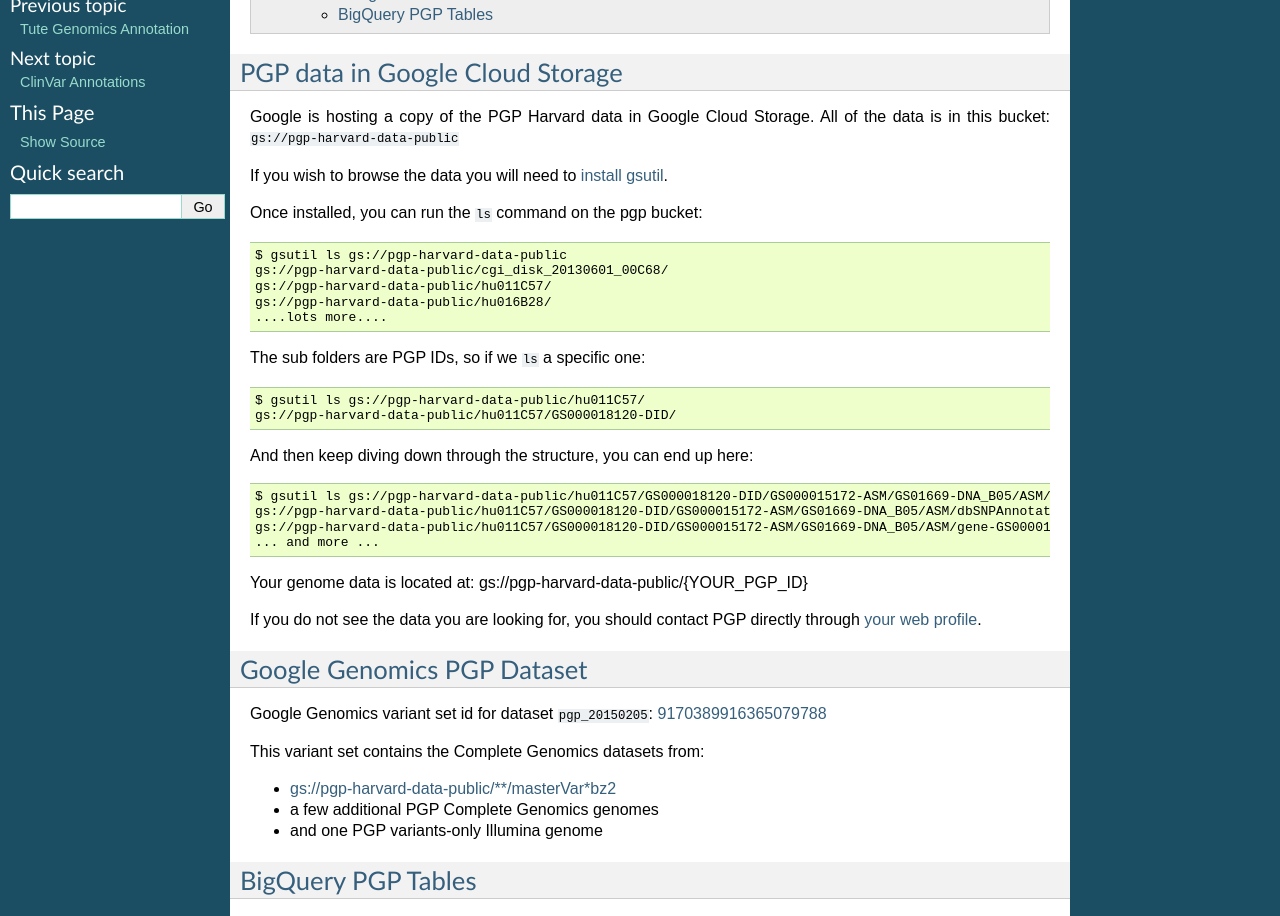
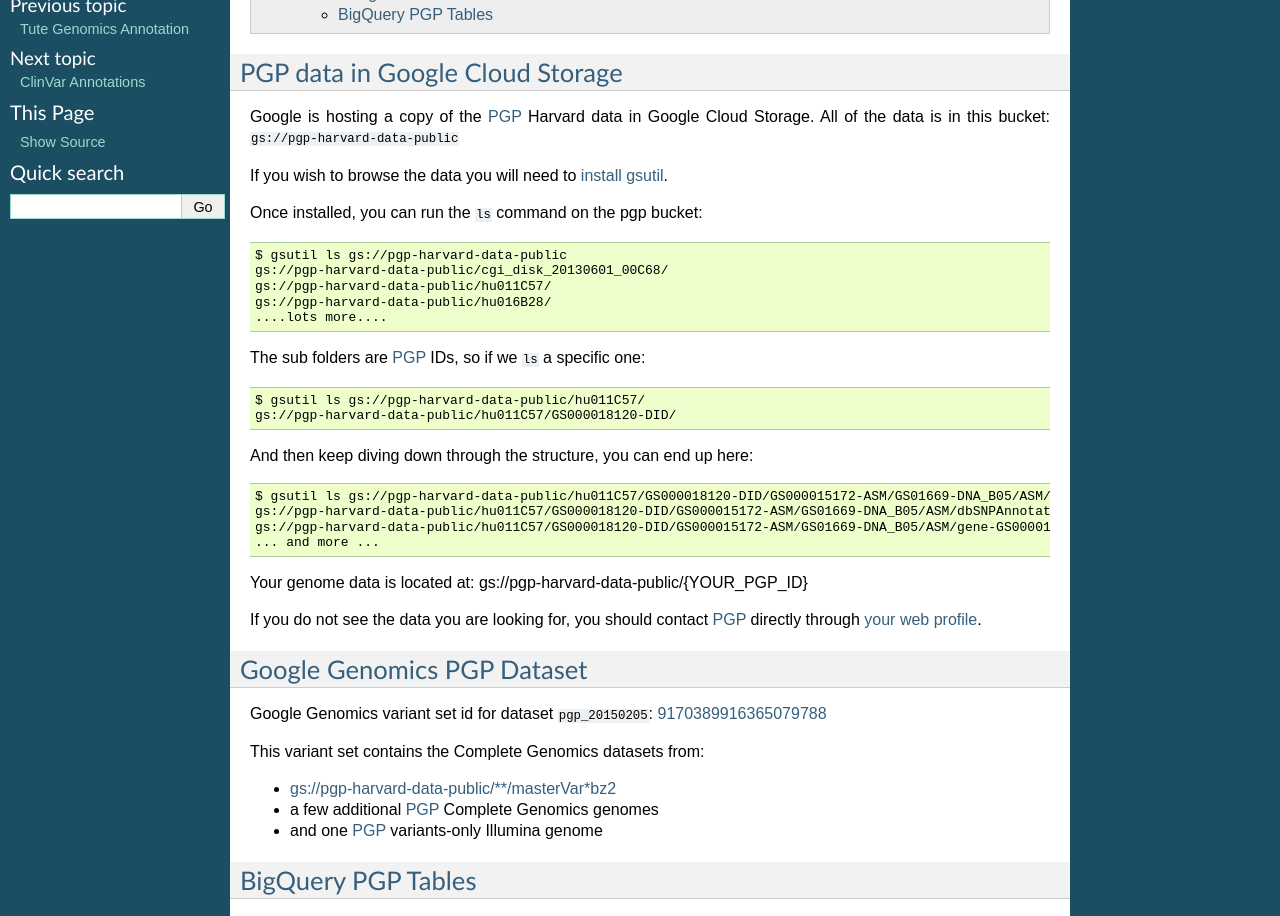
Before and after one commit to googlegenomics/readthedocs, a Sphinx documentation site: the page built from docs/source/use_cases/discover_public_data/pgp_public_data.rst, in a window 1280 px wide. Shown: the part 202-1118 px from the top of the page. Built offline with Sphinx 7.4.7, drawn with Linux system fonts in a browser that asks for light colours.

Commit message:
Add links to PGP.

```diff
--- a/docs/source/pgp-data.rst
+++ b/docs/source/pgp-data.rst
@@ -5,7 +5,7 @@
    :maxdepth: 2
 
 
-Google is hosting a copy of the PGP Harvard data in Google Cloud Storage.
+Google is hosting a copy of the `PGP`_ Harvard data in Google Cloud Storage.
 All of the data is in this bucket: ``gs://pgp-harvard-data-public``
 
 If you wish to browse the data you will need to
@@ -19,7 +19,7 @@
   gs://pgp-harvard-data-public/hu016B28/
   ....lots more....
 
-The sub folders are PGP IDs, so if we ``ls`` a specific one::
+The sub folders are `PGP`_ IDs, so if we ``ls`` a specific one::
 
   $ gsutil ls gs://pgp-harvard-data-public/hu011C57/
   gs://pgp-harvard-data-public/hu011C57/GS000018120-DID/
@@ -36,4 +36,4 @@
 gs://pgp-harvard-data-public/{YOUR_PGP_ID}
 
 If you do not see the data you are looking for, you should contact
-PGP directly through `your web profile <https://my.pgp-hms.org/message/new>`_.
+`PGP`_ directly through `your web profile <https://my.pgp-hms.org/message/new>`_.
--- a/docs/source/use_cases/discover_public_data/pgp_public_data.rst
+++ b/docs/source/use_cases/discover_public_data/pgp_public_data.rst
@@ -16,8 +16,8 @@
 This variant set contains the Complete Genomics datasets from:
 
 * `gs://pgp-harvard-data-public/**/masterVar*bz2 <https://console.developers.google.com/storage/pgp-harvard-data-public>`_
-* a few additional PGP Complete Genomics genomes
-* and one PGP variants-only Illumina genome
+* a few additional `PGP`_ Complete Genomics genomes
+* and one `PGP`_ variants-only Illumina genome
 
 BigQuery PGP Tables
 -------------------
```
